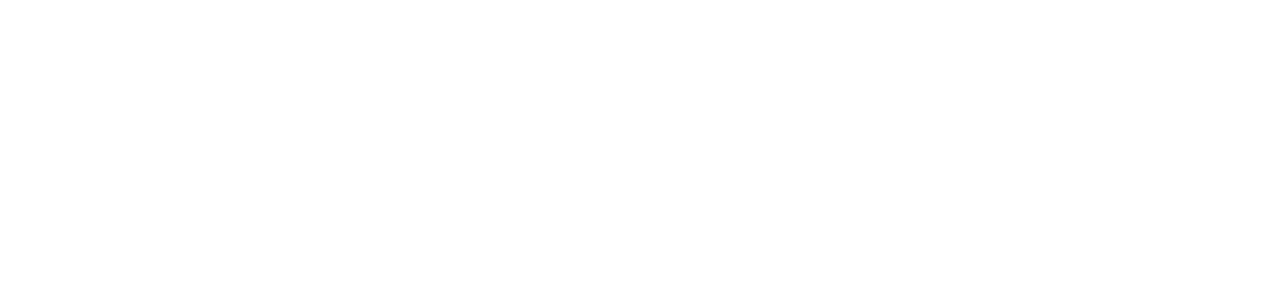
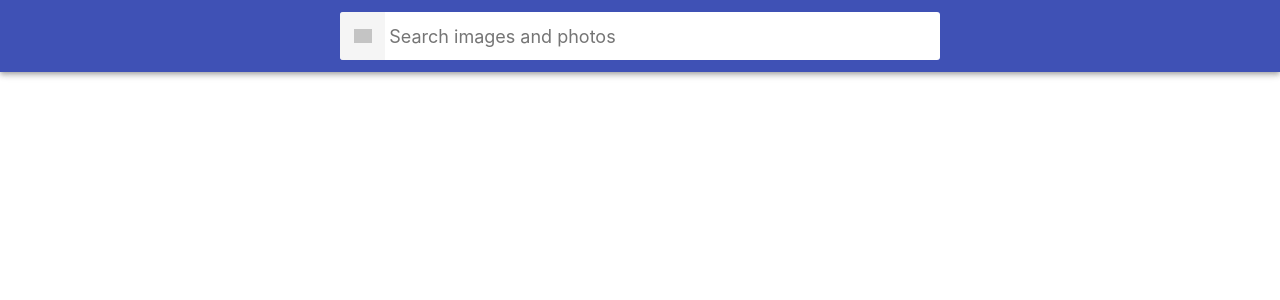
Before and after one commit to SerheiYakimov/goit-react-hw-03-image-finder, a React (Create React App) app: page / in a window 1280 px wide. Shown: the top 300 px of the page. Built offline with nearby package versions, Linux system fonts and the light colour scheme; grey boxes are pictures that could not be loaded.

Commit message:
add fetch

```diff
--- a/package.json
+++ b/package.json
@@ -7,6 +7,7 @@
     "@testing-library/jest-dom": "^5.14.1",
     "@testing-library/react": "^11.2.7",
     "@testing-library/user-event": "^12.8.3",
+    "axios": "^0.23.0",
     "eslint": "^7.11.0",
     "gh-pages": "^3.2.3",
     "react": "^17.0.2",
--- a/src/App.css
+++ b/src/App.css
@@ -0,0 +1,207 @@
+html {
+  box-sizing: border-box;
+  width: 100vw;
+  overflow-x: hidden;
+}
+
+*,
+*::before,
+*::after {
+  box-sizing: inherit;
+}
+
+body {
+  margin: 0;
+  font-family: -apple-system, BlinkMacSystemFont, "Segoe UI", Roboto,
+    Oxygen-Sans, Ubuntu, Cantarell, "Helvetica Neue", sans-serif;
+  color: #212121;
+  background-color: #fff;
+  -webkit-font-smoothing: antialiased;
+  -moz-osx-font-smoothing: grayscale;
+}
+
+img {
+  display: block;
+  max-width: 100%;
+  height: auto;
+}
+
+/*
+ * Стили компонента App
+ */
+.App {
+  display: grid;
+  grid-template-columns: 1fr;
+  grid-gap: 16px;
+  padding-bottom: 24px;
+}
+
+/*
+ * Стили компонента Searchbar
+ */
+.Searchbar {
+  top: 0;
+  left: 0;
+  position: sticky;
+  z-index: 1100;
+  display: flex;
+  justify-content: center;
+  align-items: center;
+  min-height: 64px;
+  padding-right: 24px;
+  padding-left: 24px;
+  padding-top: 12px;
+  padding-bottom: 12px;
+  color: #fff;
+  background-color: #3f51b5;
+  box-shadow: 0px 2px 4px -1px rgba(0, 0, 0, 0.2),
+    0px 4px 5px 0px rgba(0, 0, 0, 0.14), 0px 1px 10px 0px rgba(0, 0, 0, 0.12);
+}
+
+/*
+ * Стили компонента SearchForm
+ */
+.SearchForm {
+  display: flex;
+  align-items: center;
+  width: 100%;
+  max-width: 600px;
+  background-color: #fff;
+  border-radius: 3px;
+  overflow: hidden;
+}
+
+.SearchForm-button {
+  display: inline-block;
+  width: 48px;
+  height: 48px;
+  border: 0;
+  background-image: url("https://image.flaticon.com/icons/svg/149/149852.svg");
+  background-size: 40%;
+  background-repeat: no-repeat;
+  background-position: center;
+  opacity: 0.6;
+  transition: opacity 250ms cubic-bezier(0.4, 0, 0.2, 1);
+  cursor: pointer;
+  outline: none;
+}
+
+.SearchForm-button:hover {
+  opacity: 1;
+}
+
+.SearchForm-button-label {
+  position: absolute;
+  width: 1px;
+  height: 1px;
+  padding: 0;
+  overflow: hidden;
+  clip: rect(0, 0, 0, 0);
+  white-space: nowrap;
+  clip-path: inset(50%);
+  border: 0;
+}
+
+.SearchForm-input {
+  display: inline-block;
+  width: 100%;
+  font: inherit;
+  font-size: 20px;
+  border: none;
+  outline: none;
+  padding-left: 4px;
+  padding-right: 4px;
+}
+
+.SearchForm-input::placeholder {
+  font: inherit;
+  font-size: 18px;
+}
+
+/*
+ * Стили компонента ImageGallery
+ */
+.ImageGallery {
+  display: grid;
+  max-width: calc(100vw - 48px);
+  grid-template-columns: repeat(auto-fill, minmax(320px, 1fr));
+  grid-gap: 16px;
+  margin-top: 0;
+  margin-bottom: 0;
+  padding: 0;
+  list-style: none;
+  margin-left: auto;
+  margin-right: auto;
+}
+
+/*
+ * Стили компонента ImageGalleryItem
+ */
+.ImageGalleryItem {
+  border-radius: 2px;
+  box-shadow: 0px 1px 3px 0px rgba(0, 0, 0, 0.2),
+    0px 1px 1px 0px rgba(0, 0, 0, 0.14), 0px 2px 1px -1px rgba(0, 0, 0, 0.12);
+}
+
+.ImageGalleryItem-image {
+  width: 100%;
+  height: 260px;
+  object-fit: cover;
+  transition: transform 250ms cubic-bezier(0.4, 0, 0.2, 1);
+}
+
+.ImageGalleryItem-image:hover {
+  transform: scale(1.03);
+  cursor: zoom-in;
+}
+
+/*
+ * Стили компонента Modal
+ */
+
+.Overlay {
+  position: fixed;
+  top: 0;
+  left: 0;
+  width: 100vw;
+  height: 100vh;
+  display: flex;
+  justify-content: center;
+  align-items: center;
+  background-color: rgba(0, 0, 0, 0.8);
+  z-index: 1200;
+}
+
+.Modal {
+  max-width: calc(100vw - 48px);
+  max-height: calc(100vh - 24px);
+}
+
+/*
+* Стили компонента Buton (Load more)
+*/
+.Button {
+  padding: 8px 16px;
+  border-radius: 2px;
+  background-color: #3f51b5;
+  transition: all 250ms cubic-bezier(0.4, 0, 0.2, 1);
+  text-align: center;
+  display: inline-block;
+  color: #fff;
+  border: 0;
+  text-decoration: none;
+  cursor: pointer;
+  font-family: inherit;
+  font-size: 18px;
+  line-height: 24px;
+  font-style: normal;
+  font-weight: 500;
+  min-width: 180px;
+  box-shadow: 0px 3px 1px -2px rgba(0, 0, 0, 0.2),
+    0px 2px 2px 0px rgba(0, 0, 0, 0.14), 0px 1px 5px 0px rgba(0, 0, 0, 0.12);
+}
+
+.Button:hover,
+.Button:focus {
+  background-color: #303f9f;
+}
--- a/src/App.js
+++ b/src/App.js
@@ -1,7 +1,62 @@
+import { Component } from "react";
 import "./App.css";
+import { PixabayFetch } from "./services/pixabay";
 
-function App() {
-  return <div className="App"></div>;
+const newPixabayFetch = new PixabayFetch();
+// console.log(newPixabayFetch.searchPhotos());
+
+class App extends Component {
+  state = {
+    searchValue: "",
+    searchResult: [],
+  };
+
+  componentDidMount() {}
+
+  componentDidUpdate(prevProps, prevState) {
+    if (prevState.searchValue !== this.state.searchValue) {
+      newPixabayFetch.searchQuery = this.state.searchValue;
+      newPixabayFetch.searchPhotos().then((result) => {
+        console.log(result);
+        this.setState({ searchResult: result });
+      });
+    }
+  }
+
+  handleSearchSubmit = (e) => {
+    e.preventDefault();
+    console.log("before fetch", this.state.searchValue);
+    this.setState({ searchValue: "" });
+  };
+
+  handleSearchChange = (e) => {
+    this.setState({ searchValue: e.target.value });
+  };
+
+  render() {
+    return (
+      <div className="App">
+        <header className="Searchbar">
+          <form className="SearchForm" onSubmit={this.handleSearchSubmit}>
+            <button type="submit" className="SearchForm-button">
+              <span className="SearchForm-button-label">Search</span>
+            </button>
+
+            <input
+              className="SearchForm-input"
+              type="text"
+              name="value"
+              value={this.state.searchValue}
+              // autocomplete="off"
+              // autofocus
+              placeholder="Search images and photos"
+              onChange={this.handleSearchChange}
+            />
+          </form>
+        </header>
+      </div>
+    );
+  }
 }
 
 export default App;
--- /dev/null
+++ b/src/services/pixabay.js
@@ -0,0 +1,36 @@
+import axios from "axios";
+
+export class PixabayFetch {
+  constructor() {
+    this._searchQuery = "";
+    this.page = 1;
+    this.perPage = 12;
+  }
+
+  get searchQuery() {
+    return this._searchQuery;
+  }
+  set searchQuery(value) {
+    return (this._searchQuery = value);
+  }
+
+  searchPhotos() {
+    const url = "https://pixabay.com/api/";
+    const apiKey = "23141272-55f7853bfecadbbcd9800c5ad";
+    const params = `?key=${apiKey}&q=${this._searchQuery}&page=${this.page}&image_type=photo&orientation=horizontal&per_page=${this.perPage}`;
+    const fetch = url + params;
+    return axios
+      .get(fetch)
+      .then((result) => {
+        console.log(result);
+        return result.data;
+      })
+      .then((data) => {
+        console.log(data.hits);
+        return data.hits;
+      })
+      .catch((err) => {
+        console.log(err);
+      });
+  }
+}
```
Also changed, not shown: 1 other file (tests, documents, lock files or other folders).
